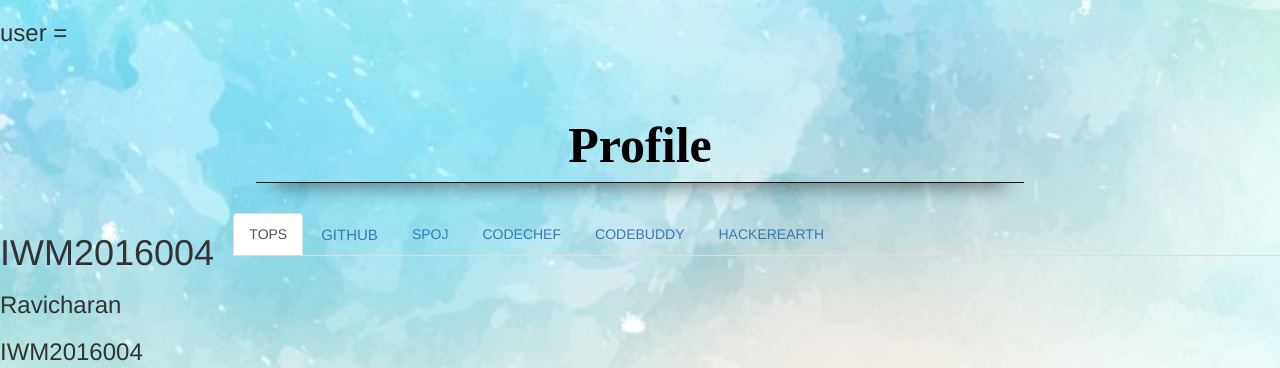
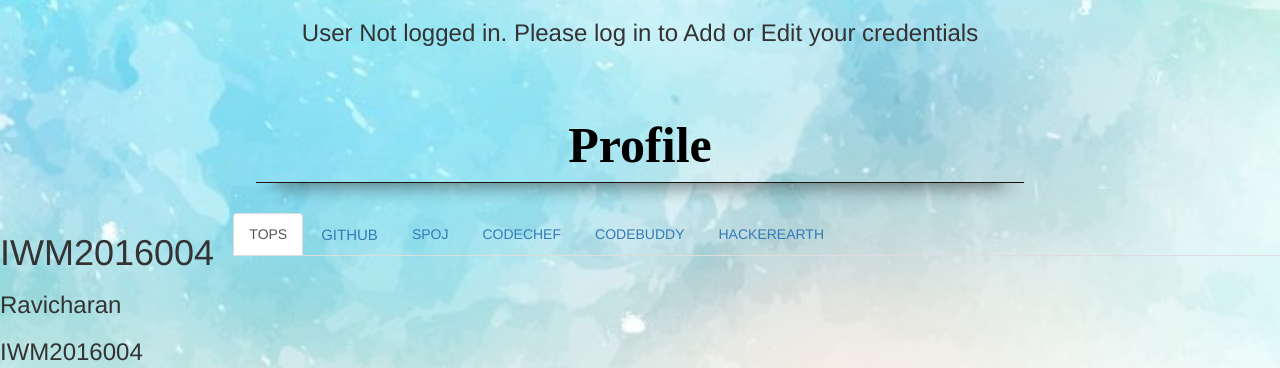
Before and after one commit to GitHubCommunity-IIITAllahabad/ProfilePortal-Beta, a Django app: page /studentportal/3/ in a window 1280 px wide; the page is wider, and only the part inside the window is pictured. Shown: the part 52-420 px from the top of that part. Run offline with Django 3.2, Linux system fonts and the light colour scheme; data comes from the database, SQL or seed files in the repository; both versions use the stored data as it was after the commit; some libraries are stand-ins or nearby versions.

Commit message:
custumize template

```diff
--- a/sprofileportal/student/templates/student/base.html
+++ b/sprofileportal/student/templates/student/base.html
@@ -94,7 +94,11 @@
 	</div>
     </div>
 </nav>
-<h3>user = {{request.user.username}}</h3>
+{% if not user.username %}
+<h3 style ="text-align: center">User Not logged in. Please log in to Add or Edit your credentials</h3>
+{% else %}
+<h3 style ="text-align: center">Welcome {{user.username}}</h3>
+{% endif %}
 {% block body %}
 {% endblock %}
 
```
Also changed, not shown: sprofileportal/db.sqlite3, 15 other files.
